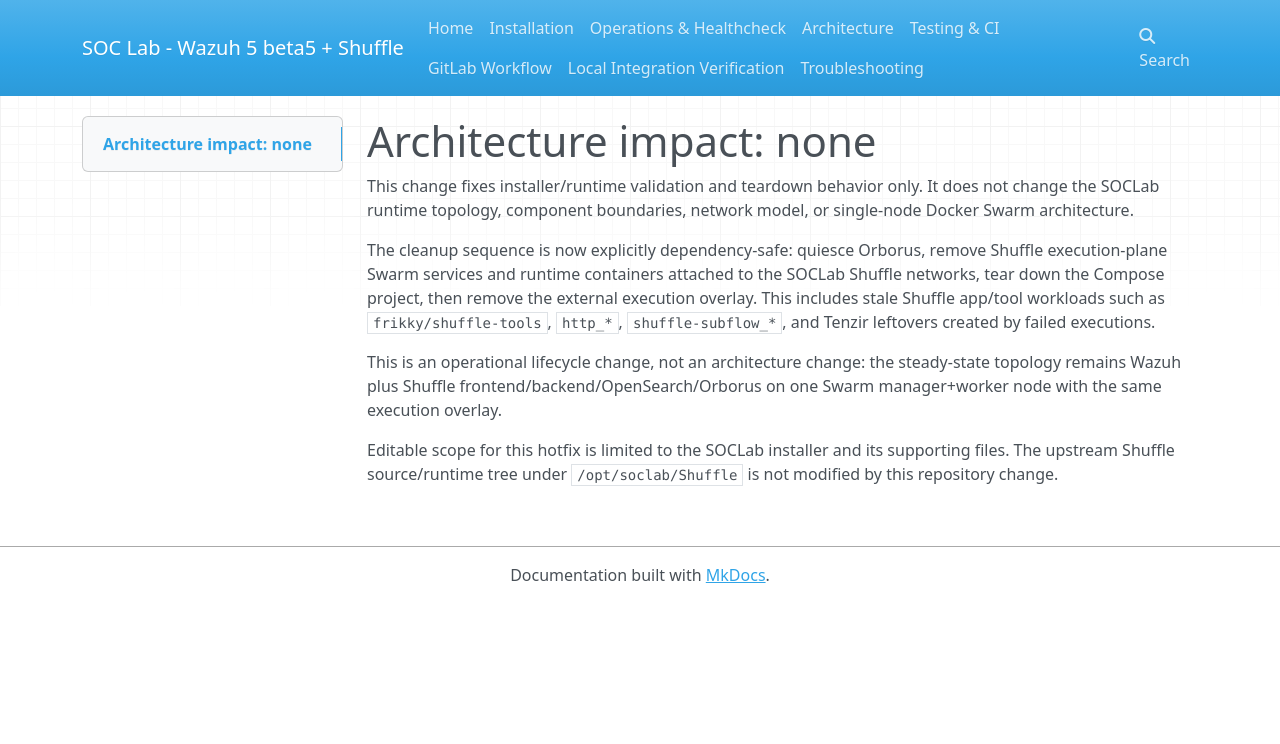
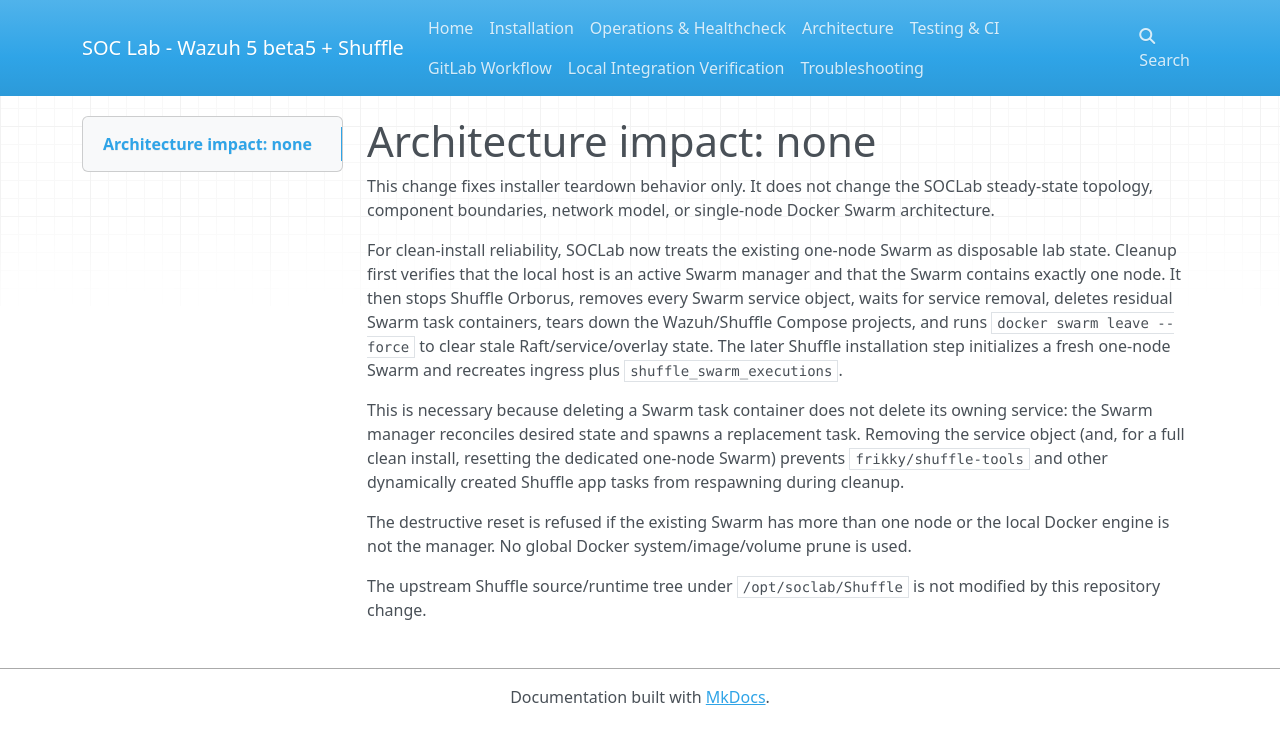
Before and after one commit to avioren/SOCLab, an MkDocs documentation site: the page built from docs/diagrams/architecture-no-change.md, in a window 1280 px wide. Shown: the top 744 px of the page. Built offline with MkDocs 1.6.1, drawn with Linux system fonts in a browser that asks for light colours; nearby versions of some CDN libraries.

Commit message:
docs: document dedicated Swarm reset cleanup policy

```diff
--- a/docs/diagrams/architecture-no-change.md
+++ b/docs/diagrams/architecture-no-change.md
@@ -1,9 +1,11 @@
 # Architecture impact: none
 
-This change fixes installer/runtime validation and teardown behavior only. It does not change the SOCLab runtime topology, component boundaries, network model, or single-node Docker Swarm architecture.
+This change fixes installer teardown behavior only. It does not change the SOCLab steady-state topology, component boundaries, network model, or single-node Docker Swarm architecture.
 
-The cleanup sequence is now explicitly dependency-safe: quiesce Orborus, remove Shuffle execution-plane Swarm services and runtime containers attached to the SOCLab Shuffle networks, tear down the Compose project, then remove the external execution overlay. This includes stale Shuffle app/tool workloads such as `frikky/shuffle-tools`, `http_*`, `shuffle-subflow_*`, and Tenzir leftovers created by failed executions.
+For clean-install reliability, SOCLab now treats the existing one-node Swarm as disposable lab state. Cleanup first verifies that the local host is an active Swarm manager and that the Swarm contains exactly one node. It then stops Shuffle Orborus, removes every Swarm service object, waits for service removal, deletes residual Swarm task containers, tears down the Wazuh/Shuffle Compose projects, and runs `docker swarm leave --force` to clear stale Raft/service/overlay state. The later Shuffle installation step initializes a fresh one-node Swarm and recreates ingress plus `shuffle_swarm_executions`.
 
-This is an operational lifecycle change, not an architecture change: the steady-state topology remains Wazuh plus Shuffle frontend/backend/OpenSearch/Orborus on one Swarm manager+worker node with the same execution overlay.
+This is necessary because deleting a Swarm task container does not delete its owning service: the Swarm manager reconciles desired state and spawns a replacement task. Removing the service object (and, for a full clean install, resetting the dedicated one-node Swarm) prevents `frikky/shuffle-tools` and other dynamically created Shuffle app tasks from respawning during cleanup.
 
-Editable scope for this hotfix is limited to the SOCLab installer and its supporting files. The upstream Shuffle source/runtime tree under `/opt/soclab/Shuffle` is not modified by this repository change.
+The destructive reset is refused if the existing Swarm has more than one node or the local Docker engine is not the manager. No global Docker system/image/volume prune is used.
+
+The upstream Shuffle source/runtime tree under `/opt/soclab/Shuffle` is not modified by this repository change.
```
